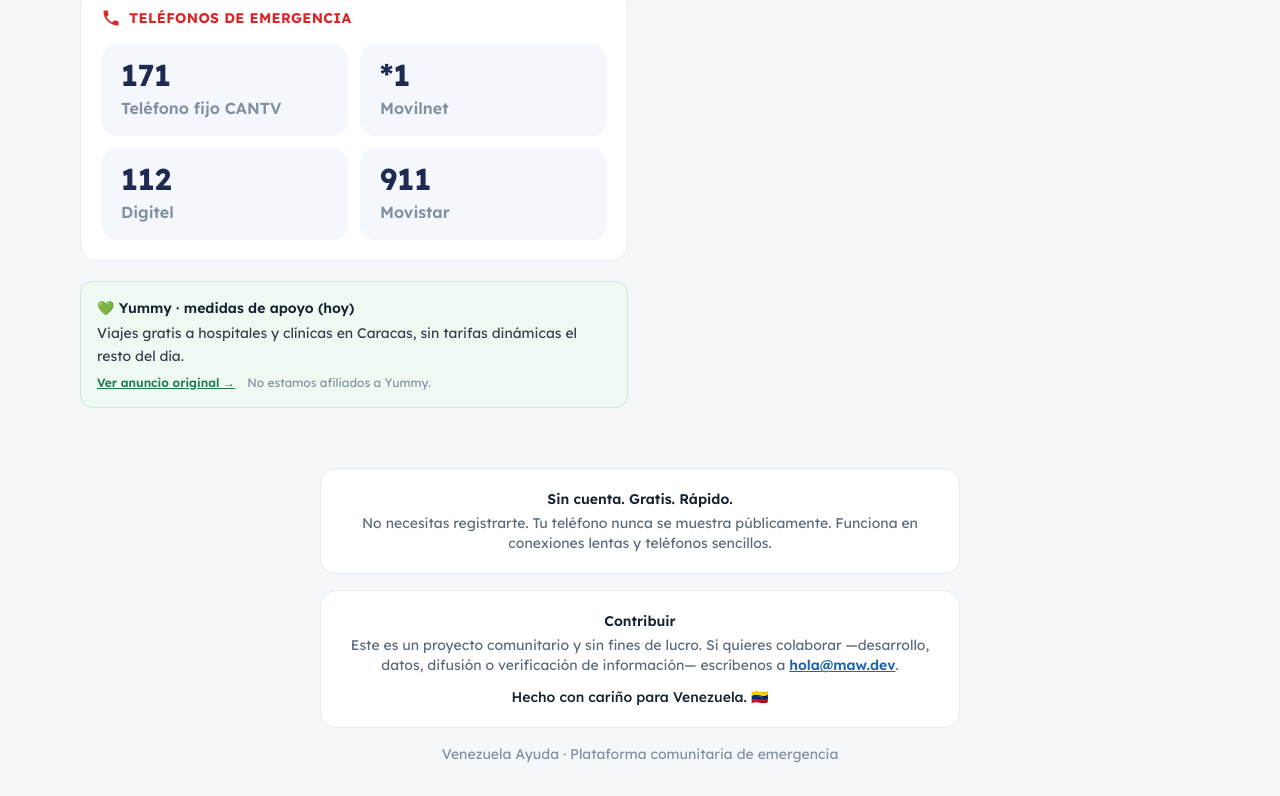
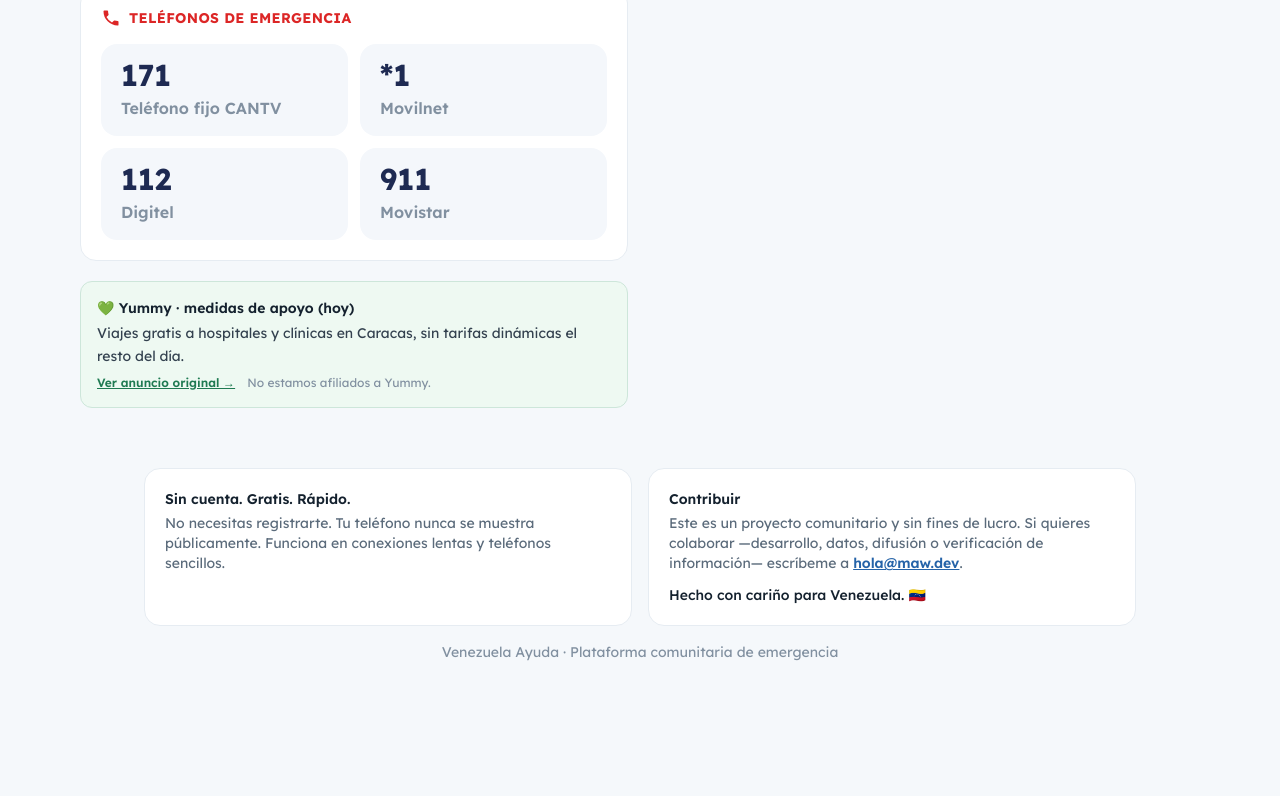
Before and after one commit to henrriusdev/venezuela-ayuda, a Next.js app: page / in a window 1280 px wide. Shown: the part 1034-1830 px from the top of the page. After the commit the page ends 1728 px from the top, so only its background shows below. Built offline with nearby package versions, Linux system fonts and the light colour scheme; no server answers; the database is empty.

Commit message:
Footer: two info blocks side-by-side on desktop; use singular 'escríbeme'

```diff
--- a/src/app/page.tsx
+++ b/src/app/page.tsx
@@ -110,7 +110,8 @@ export default async function Home() {
         </div>
       </main>
 
-      <footer className="mx-auto w-full max-w-2xl px-4 py-8 text-center text-sm text-[#8190a0]">
+      <footer className="mx-auto w-full max-w-5xl px-4 py-8 text-center text-sm text-[#8190a0]">
+        <div className="grid gap-4 text-left md:grid-cols-2">
           <div className="rounded-2xl border border-[#e6ecf2] bg-white p-5 text-[#5b6b7b]">
             <p className="font-semibold text-[#14212e]">Sin cuenta. Gratis. Rápido.</p>
             <p className="mt-1">
@@ -119,12 +120,12 @@ export default async function Home() {
             </p>
           </div>
 
-        <div className="mt-4 rounded-2xl border border-[#e6ecf2] bg-white p-5 text-[#5b6b7b]">
+          <div className="rounded-2xl border border-[#e6ecf2] bg-white p-5 text-[#5b6b7b]">
             <p className="font-semibold text-[#14212e]">Contribuir</p>
             <p className="mt-1">
               Este es un proyecto comunitario y sin fines de lucro. Si quieres
               colaborar —desarrollo, datos, difusión o verificación de información—
-            escríbenos a{" "}
+              escríbeme a{" "}
               <a href="mailto:hola@maw.dev" className="font-semibold text-[#2563a8] underline">
                 hola@maw.dev
               </a>
@@ -133,6 +134,7 @@ export default async function Home() {
             <p className="mt-3 font-medium text-[#14212e]">
               Hecho con cariño para Venezuela. 🇻🇪
             </p>
+          </div>
         </div>
 
         <p className="mt-4">Venezuela Ayuda · Plataforma comunitaria de emergencia</p>
```
Lines whose indentation alone changed are shown as unchanged.
